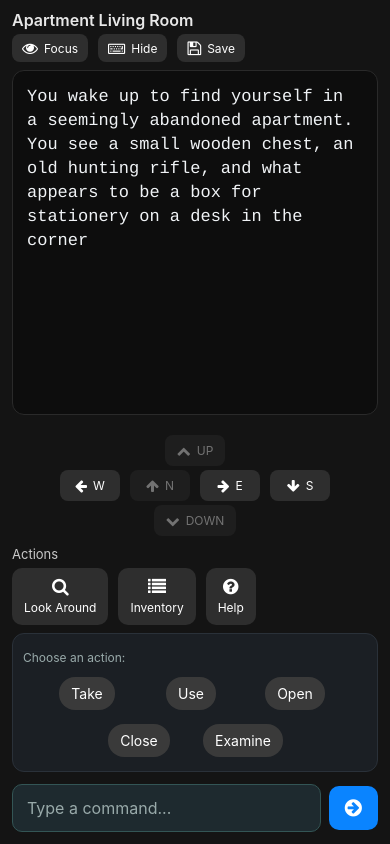
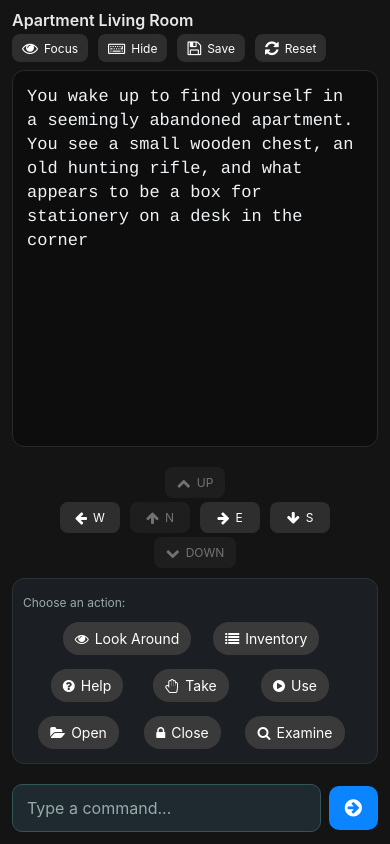
Before and after one commit to samuelvary1/FieldsOfPerilMobile, a React Native app: screen / in a window 390 px wide. Built offline with nearby package versions, Linux system fonts and the light colour scheme.

Commit message:
unify buttons

```diff
--- a/src/components/ActionComposer.jsx
+++ b/src/components/ActionComposer.jsx
@@ -3,14 +3,14 @@ import {View, Text, ScrollView, StyleSheet} from 'react-native';
 import Chip from './Chip';
 
 const VERBS = [
-  {label: 'Take', value: 'take'},
-  {label: 'Use', value: 'use'},
-  {label: 'Open', value: 'open'},
-  {label: 'Close', value: 'close'},
-  {label: 'Examine', value: 'examine'},
+  {label: 'Take', value: 'take', icon: 'hand-paper-o'},
+  {label: 'Use', value: 'use', icon: 'play-circle'},
+  {label: 'Open', value: 'open', icon: 'folder-open'},
+  {label: 'Close', value: 'close', icon: 'lock'},
+  {label: 'Examine', value: 'examine', icon: 'search'},
 ];
 
-export default function ActionComposer({game, onCommand}) {
+export default function ActionComposer({game, onCommand, showBasicActions}) {
   const [verb, setVerb] = useState(null);
   const [noun, setNoun] = useState(null);
 
@@ -84,9 +84,38 @@ export default function ActionComposer({game, onCommand}) {
       <View style={acStyles.wrap}>
         <Text style={acStyles.prompt}>Choose an action:</Text>
         <View style={acStyles.verbGrid}>
+          {showBasicActions && (
+            <>
+              <View style={acStyles.verbCell}>
+                <Chip
+                  label="Look Around"
+                  icon="eye"
+                  onPress={() => onCommand('look')}
+                />
+              </View>
+              <View style={acStyles.verbCell}>
+                <Chip
+                  label="Inventory"
+                  icon="list"
+                  onPress={() => onCommand('inventory')}
+                />
+              </View>
+              <View style={acStyles.verbCell}>
+                <Chip
+                  label="Help"
+                  icon="question-circle"
+                  onPress={() => onCommand('help')}
+                />
+              </View>
+            </>
+          )}
           {VERBS.map((v, i) => (
             <View key={v.value} style={acStyles.verbCell}>
-              <Chip label={v.label} onPress={() => setVerb(v.value)} />
+              <Chip
+                label={v.label}
+                icon={v.icon}
+                onPress={() => setVerb(v.value)}
+              />
             </View>
           ))}
         </View>
--- a/src/components/GameUI.jsx
+++ b/src/components/GameUI.jsx
@@ -33,18 +33,18 @@ export default function GameUI({navigation}) {
 
   const scrollViewRef = useRef(null);
 
-  // Boot game
+  // Boot game and clear autosave on launch
   useEffect(() => {
+    const init = async () => {
+      await AsyncStorage.removeItem('fop_autosave');
       const rooms = {};
       locations.forEach(room => {
         rooms[room.id] = {...room, been_before: false};
       });
-
       const itemMap = {};
       items.forEach(it => {
         itemMap[it.id] = it;
       });
-
       setGame({
         schemaVersion: 2,
         rooms,
@@ -56,6 +56,8 @@ export default function GameUI({navigation}) {
         history: [],
         state: {flags: {}, counters: {}},
       });
+    };
+    init();
   }, []);
 
   // Autosave
@@ -151,6 +153,35 @@ export default function GameUI({navigation}) {
             label={showTyping ? 'Hide' : 'Type'}
           />
           <TopIcon onPress={openSaveLoad} icon="save" label="Save" />
+          <TopIcon
+            onPress={async () => {
+              await AsyncStorage.removeItem('fop_autosave');
+              // Re-initialize game state
+              const rooms = {};
+              locations.forEach(room => {
+                rooms[room.id] = {...room, been_before: false};
+              });
+              const itemMap = {};
+              items.forEach(it => {
+                itemMap[it.id] = it;
+              });
+              setGame({
+                schemaVersion: 2,
+                rooms,
+                items: itemMap,
+                player: {location: 'apartment_living_room', inventory: []},
+                messages: {
+                  help: 'Commands: look, take, drop, put, open, close, use, examine, read, inventory, help. Move with the controls.',
+                },
+                history: [],
+                state: {flags: {}, counters: {}},
+              });
+              setLog([]);
+              Alert.alert('Game reset', 'Game state has been reset.');
+            }}
+            icon="refresh"
+            label="Reset"
+          />
         </View>
       </View>
 
@@ -194,39 +225,16 @@ export default function GameUI({navigation}) {
         </View>
       )}
 
-      {/* Actions compact */}
+      {/* Unified Action Pad: all eligible actions */}
       {showExtras && (
         <View style={styles.section}>
-          <Text style={styles.sectionTitle}>Actions</Text>
-          <View style={styles.actionsRow}>
-            <ActionIcon
-              label="Look Around"
-              icon="search"
-              onPress={() => {
-                if (!game) {
-                  return;
-                }
-                appendLog(currentRoom.description || 'You look around.');
-              }}
-            />
-            <ActionIcon
-              label="Inventory"
-              icon="list"
-              onPress={() => handleCommand('inventory')}
-            />
-            <ActionIcon
-              label="Help"
-              icon="question-circle"
-              onPress={() => handleCommand('help')}
+          <ActionComposer
+            game={game}
+            onCommand={handleCommand}
+            showBasicActions
           />
         </View>
-        </View>
       )}
-
-      {/* Recents collapsed by default - removed unused showRecents and recentCommands UI */}
-
-      {/* Action Composer: verbs & context targets (minimal typing) */}
-      <ActionComposer game={game} onCommand={handleCommand} />
 
       {/* Input (toggleable typing bar) */}
       {showTyping && (
--- a/src/data/items_normalized.json
+++ b/src/data/items_normalized.json
@@ -25,6 +25,36 @@
     "contains": ["letter"],
     "tags": ["container", "furniture"],
     "responses": {"examine": "It's got some kind of ornate design on the side."}
+  },
+  {
+    "id": "wooden_chest",
+    "name": "Wooden Chest",
+    "location": "apartment_living_room",
+    "description": "A simple wooden chest with gold leaf.",
+    "properties": {
+      "container": true,
+      "open": false,
+      "transparent": false,
+      "mobile": false
+    },
+    "contains": ["parchment", "skeleton_key"],
+    "tags": ["container", "furniture"],
+    "responses": {"examine": "It is carved ornately."}
+  },
+  {
+    "id": "cabinet",
+    "name": "Medicine Cabinet",
+    "location": "bathroom",
+    "description": "A basic medicine cabinet.",
+    "properties": {
+      "container": true,
+      "open": false,
+      "transparent": false,
+      "mobile": false
+    },
+    "contains": ["toothpaste"],
+    "tags": ["furniture"],
+    "responses": {"examine": "Not much else to see."}
   },
   {
     "id": "letter",
--- a/src/data/locations_normalized.json
+++ b/src/data/locations_normalized.json
@@ -11,6 +11,17 @@
       "east": "secret_room",
       "south": "bathroom"
     },
+    "access_points": {
+      "west": {"locked": true, "puzzle": "apartment_entrance_keypad"}
+    },
+    "items": [
+      "rifle",
+      "box",
+      "wooden_chest",
+      "bookcase",
+      "fireplace",
+      "keypad"
+    ],
     "starting_location": true
   },
   {
@@ -57,6 +68,16 @@
     "description": "you find yourself in a cramped alley directly behind the apartment building you started out in.",
     "details": {"phrase": "this place is weird."},
     "rooms": {"north": "bombed_alley", "south": "alley"}
+  },
+  {
+    "id": "bathroom",
+    "header": "Bathroom",
+    "title": "bathroom",
+    "first_time_message": "You step into the bathroom and glance around. Dust covers the mirror, and the pipes are caked with rust. You catch sight of yourself in the glass, and are frightened by the hollow look in your eyes.",
+    "description": "Ornate tiles cover the floor. There is a medicine cabinet over the sink.",
+    "details": {"phrase": "Not much else to see right now.."},
+    "rooms": {"north": "apartment_living_room"},
+    "items": ["cabinet"]
   },
   {
     "id": "bombed_alley",
--- a/src/engine/GameEngine.js
+++ b/src/engine/GameEngine.js
@@ -338,15 +338,26 @@ function evaluateCommand(input, game, setGame) {
         const names = contents.map(id => game.items[id]?.name || id).join(', ');
         return `Inside the ${container.handle}, you see: ${names}.`;
       }
-      if (raw.startsWith('look at ')) {
-        const itemName = raw.replace('look at ', '');
+      if (raw.startsWith('look at ') || raw.startsWith('examine ')) {
+        const itemName = raw.replace(/^(look at|examine) /, '');
         const item = getItemByHandle(itemName, game, fuse);
         if (!item) {
           return `You do not see a "${itemName}" here.`;
         }
-        return (
-          item.description || `You see nothing special about the ${itemName}.`
-        );
+        let desc =
+          item.description || `You see nothing special about the ${itemName}.`;
+        if (item.properties?.container && item.properties.open) {
+          const contents = Array.isArray(item.contains) ? item.contains : [];
+          if (contents.length) {
+            const names = contents
+              .map(id => game.items[id]?.name || id)
+              .join(', ');
+            desc += ` Inside, you see: ${names}.`;
+          } else {
+            desc += ' It is empty.';
+          }
+        }
+        return desc;
       }
       return location.description || 'You look around.';
     }
```
Lines whose indentation alone changed are shown as unchanged.
